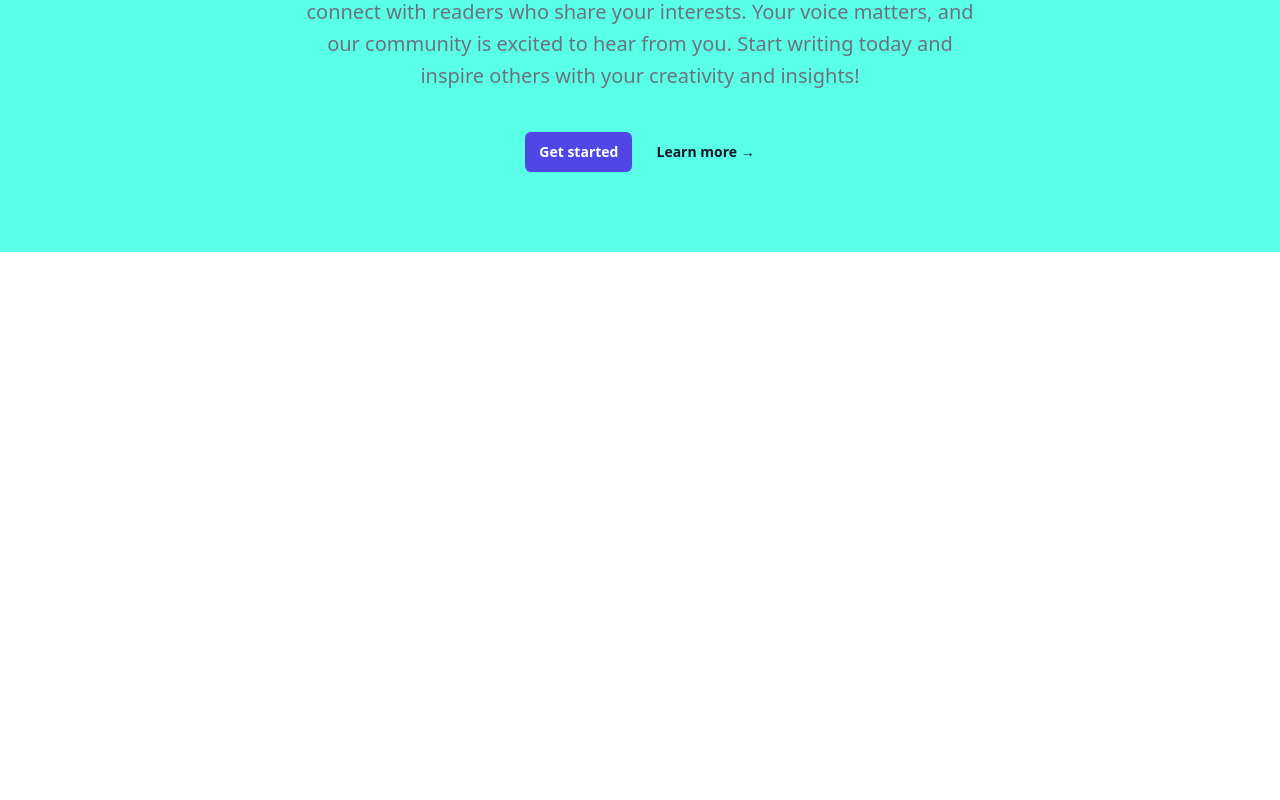
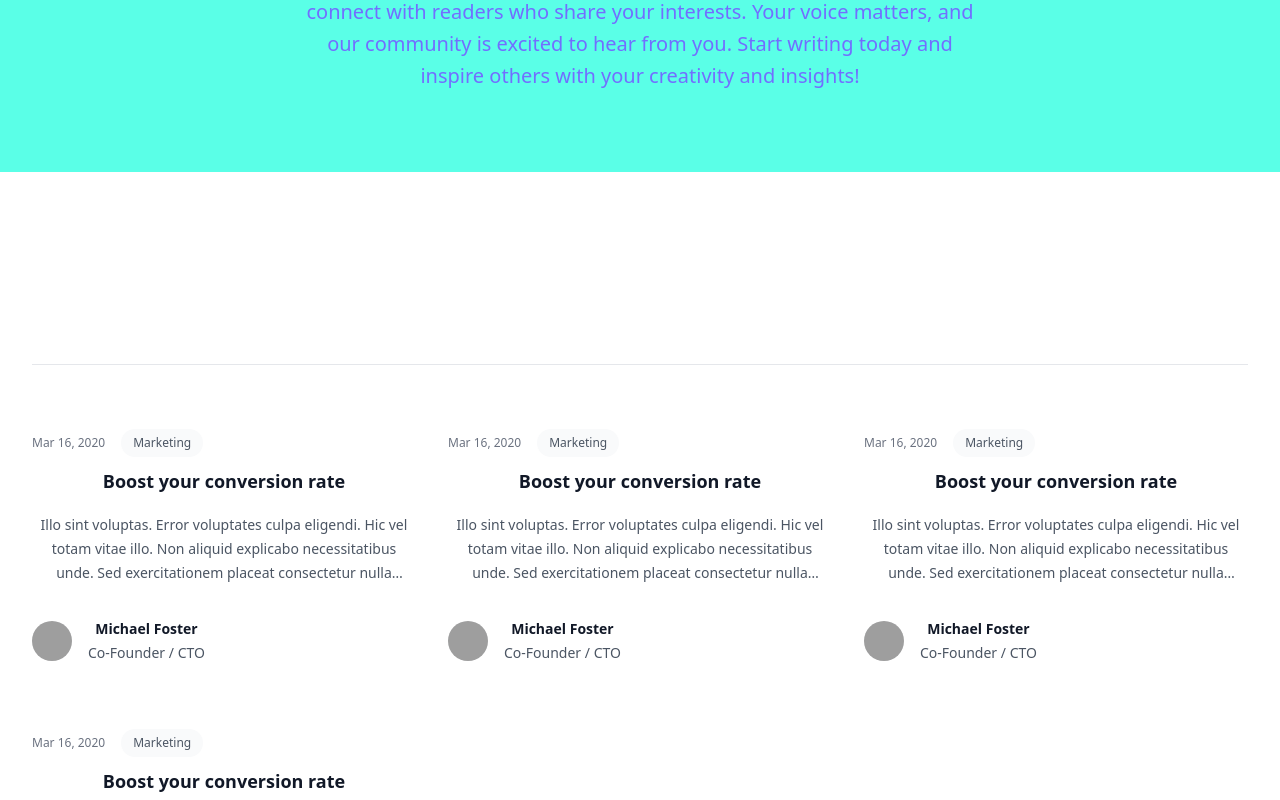
Before and after one commit to Devjabli/blog-post, a React (Create React App) app: page / in a window 1280 px wide. Shown: the part 460-1260 px from the top of the page. Before the commit the page ends 800 px from the top, so only its background shows below. Built offline with nearby package versions, Linux system fonts and the light colour scheme; grey boxes are pictures that could not be loaded.

Commit message:
Creatting SectionCards component

```diff
--- a/src/App.js
+++ b/src/App.js
@@ -1,6 +1,7 @@
 import './App.css';
 import { Board } from './components/Board.js';
 import { Header } from './components/Header';
+import { SectionCards } from './components/SectionCards.js';
 
 
 function App() {
@@ -8,6 +9,7 @@
     <div className="App">
       <Header/>
       <Board/>
+      <SectionCards/>
     </div>
   );
 }
--- a/src/components/Board.js
+++ b/src/components/Board.js
@@ -2,26 +2,15 @@
   return (
     <div className="bg-[#5affe7]">
       <div className="mx-auto max-w-2xl py-20">
-          <div className="text-center">
-            <h1 className="text-balance text-5xl font-semibold tracking-tight text-gray-900 sm:text-7xl">
+        <div className="text-center">
+          <h1 className="text-balance text-5xl font-semibold tracking-tight text-[#5c57e9] sm:text-7xl">
             Share your story, inspire, and start blogging!
-            </h1>
-            <p className="mt-8 text-pretty text-lg font-medium text-gray-500 sm:text-xl/8">
+          </h1>
+          <p className="mt-8 text-pretty text-lg font-medium text-[#726eff] sm:text-xl/8">
             by posting a blog on our platform! It's simple, quick, and a great way to connect with readers who share your interests. Your voice matters, and our community is excited to hear from you. Start writing today and inspire others with your creativity and insights!
-            </p>
-            <div className="mt-10 flex items-center justify-center gap-x-6">
-              <a
-                href="#"
-                className="rounded-md bg-indigo-600 px-3.5 py-2.5 text-sm font-semibold text-white shadow-sm hover:bg-indigo-500 focus-visible:outline focus-visible:outline-2 focus-visible:outline-offset-2 focus-visible:outline-indigo-600"
-              >
-                Get started
-              </a>
-              <a href="#" className="text-sm/6 font-semibold text-gray-900">
-                Learn more <span aria-hidden="true">→</span>
-              </a>
-            </div>
-          </div>
+          </p>
         </div>
+      </div>
     </div>
   )
 }
--- /dev/null
+++ b/src/components/SectionCards.js
@@ -0,0 +1,122 @@
+import React from 'react'
+
+
+
+const posts = [
+    {
+      id: 1,
+      title: 'Boost your conversion rate',
+      href: '#',
+      description:
+        'Illo sint voluptas. Error voluptates culpa eligendi. Hic vel totam vitae illo. Non aliquid explicabo necessitatibus unde. Sed exercitationem placeat consectetur nulla deserunt vel. Iusto corrupti dicta.',
+      date: 'Mar 16, 2020',
+      datetime: '2020-03-16',
+      category: { title: 'Marketing', href: '#' },
+      author: {
+        name: 'Michael Foster',
+        role: 'Co-Founder / CTO',
+        href: '#',
+        imageUrl:
+          'https://images.unsplash.com/photo-1519244703995-f4e0f30006d5?ixlib=rb-1.2.1&ixid=eyJhcHBfaWQiOjEyMDd9&auto=format&fit=facearea&facepad=2&w=256&h=256&q=80',
+      },
+    },
+    {
+        id: 1,
+        title: 'Boost your conversion rate',
+        href: '#',
+        description:
+          'Illo sint voluptas. Error voluptates culpa eligendi. Hic vel totam vitae illo. Non aliquid explicabo necessitatibus unde. Sed exercitationem placeat consectetur nulla deserunt vel. Iusto corrupti dicta.',
+        date: 'Mar 16, 2020',
+        datetime: '2020-03-16',
+        category: { title: 'Marketing', href: '#' },
+        author: {
+          name: 'Michael Foster',
+          role: 'Co-Founder / CTO',
+          href: '#',
+          imageUrl:
+            'https://images.unsplash.com/photo-1519244703995-f4e0f30006d5?ixlib=rb-1.2.1&ixid=eyJhcHBfaWQiOjEyMDd9&auto=format&fit=facearea&facepad=2&w=256&h=256&q=80',
+        },
+      },
+      {
+        id: 1,
+        title: 'Boost your conversion rate',
+        href: '#',
+        description:
+          'Illo sint voluptas. Error voluptates culpa eligendi. Hic vel totam vitae illo. Non aliquid explicabo necessitatibus unde. Sed exercitationem placeat consectetur nulla deserunt vel. Iusto corrupti dicta.',
+        date: 'Mar 16, 2020',
+        datetime: '2020-03-16',
+        category: { title: 'Marketing', href: '#' },
+        author: {
+          name: 'Michael Foster',
+          role: 'Co-Founder / CTO',
+          href: '#',
+          imageUrl:
+            'https://images.unsplash.com/photo-1519244703995-f4e0f30006d5?ixlib=rb-1.2.1&ixid=eyJhcHBfaWQiOjEyMDd9&auto=format&fit=facearea&facepad=2&w=256&h=256&q=80',
+        },
+      },
+      {
+        id: 1,
+        title: 'Boost your conversion rate',
+        href: '#',
+        description:
+          'Illo sint voluptas. Error voluptates culpa eligendi. Hic vel totam vitae illo. Non aliquid explicabo necessitatibus unde. Sed exercitationem placeat consectetur nulla deserunt vel. Iusto corrupti dicta.',
+        date: 'Mar 16, 2020',
+        datetime: '2020-03-16',
+        category: { title: 'Marketing', href: '#' },
+        author: {
+          name: 'Michael Foster',
+          role: 'Co-Founder / CTO',
+          href: '#',
+          imageUrl:
+            'https://images.unsplash.com/photo-1519244703995-f4e0f30006d5?ixlib=rb-1.2.1&ixid=eyJhcHBfaWQiOjEyMDd9&auto=format&fit=facearea&facepad=2&w=256&h=256&q=80',
+        },
+      },
+    // More posts...
+  ]
+
+export const SectionCards = () => {
+  return (
+    <div className="bg-white py-24 sm:py-32">
+      <div className="mx-auto max-w-7xl lg:px-8">
+        <div className="mx-auto mt-10 grid max-w-2xl grid-cols-1 gap-x-8 gap-y-16 border-t border-gray-200 pt-10 sm:mt-16 sm:pt-16 lg:mx-0 lg:max-w-none lg:grid-cols-3">
+          {posts.map((post) => (
+            <article key={post.id} className="flex max-w-xl flex-col items-start justify-between">
+              <div className="flex items-center gap-x-4 text-xs">
+                <time dateTime={post.datetime} className="text-gray-500">
+                  {post.date}
+                </time>
+                <a
+                  href={post.category.href}
+                  className="relative z-10 rounded-full bg-gray-50 px-3 py-1.5 font-medium text-gray-600 hover:bg-gray-100"
+                >
+                  {post.category.title}
+                </a>
+              </div>
+              <div className="group relative">
+                <h3 className="mt-3 text-lg/6 font-semibold text-gray-900 group-hover:text-gray-600">
+                  <a href={post.href}>
+                    <span className="absolute inset-0" />
+                    {post.title}
+                  </a>
+                </h3>
+                <p className="mt-5 line-clamp-3 text-sm/6 text-gray-600">{post.description}</p>
+              </div>
+              <div className="relative mt-8 flex items-center gap-x-4">
+                <img alt="" src={post.author.imageUrl} className="size-10 rounded-full bg-gray-50" />
+                <div className="text-sm/6">
+                  <p className="font-semibold text-gray-900">
+                    <a href={post.author.href}>
+                      <span className="absolute inset-0" />
+                      {post.author.name}
+                    </a>
+                  </p>
+                  <p className="text-gray-600">{post.author.role}</p>
+                </div>
+              </div>
+            </article>
+          ))}
+        </div>
+      </div>
+    </div>
+  )
+}
```
